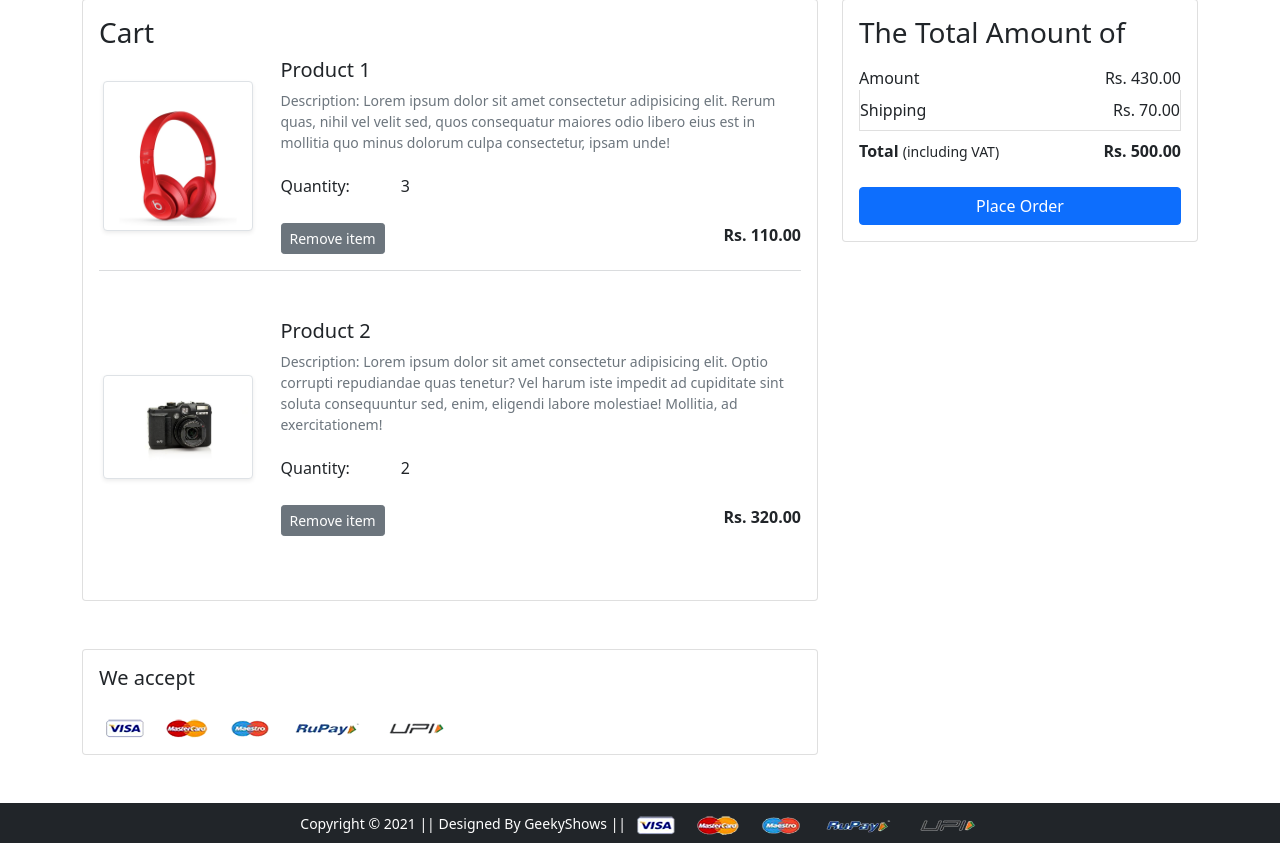
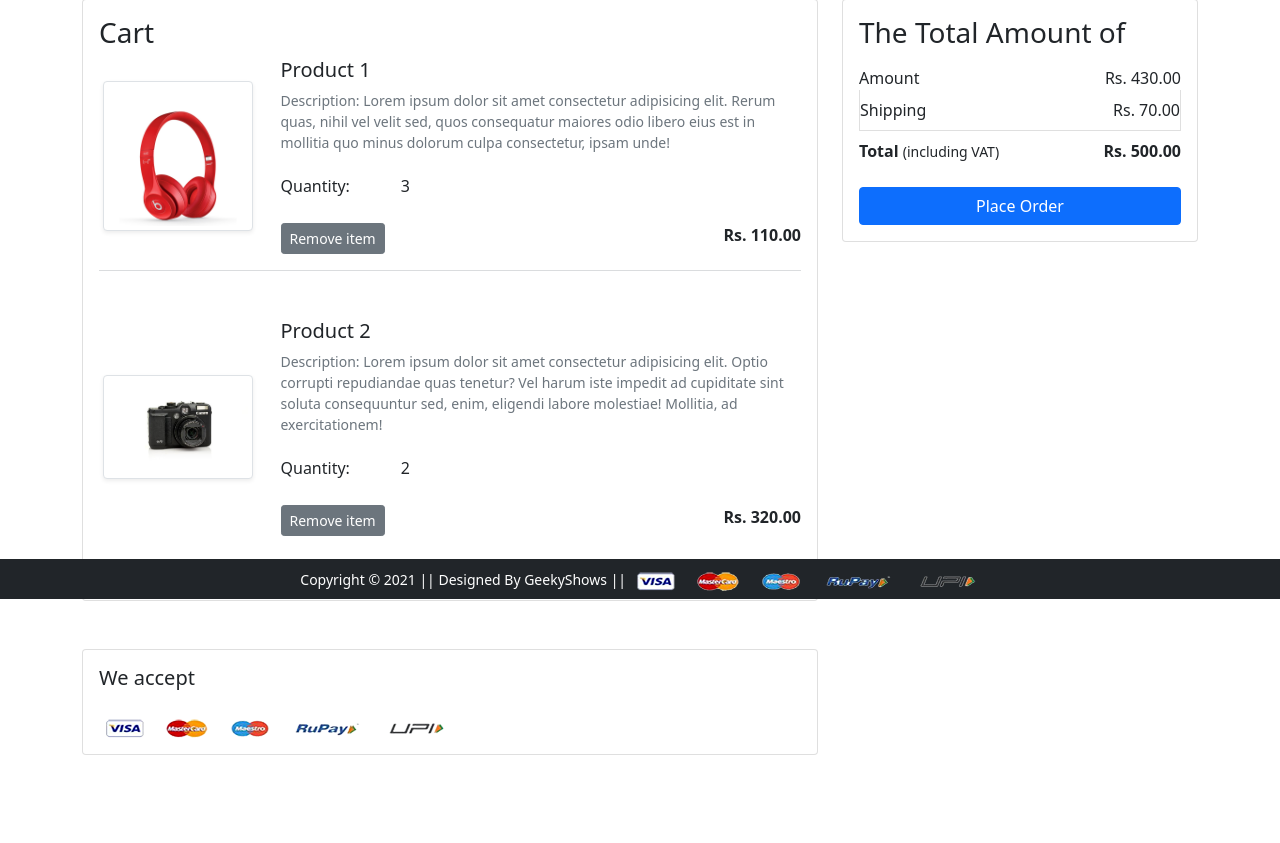
Before and after one commit to geekyshow1/shoppinglyx, a Django app: page /cart/ in a window 1280 px wide. Shown: the part 201-1044 px from the top of the page. After the commit the page ends 956 px from the top, so only its background shows below. Run offline with Django 3.2, Linux system fonts and the light colour scheme; some libraries are stand-ins or nearby versions; some web fonts are replaced.

Commit message:
Updated base.html
added class = "fixed-bottom" in footer tag to keep footer at the bottom in every pages like in orders and address page of customer

```diff
--- a/app/templates/app/base.html
+++ b/app/templates/app/base.html
@@ -88,7 +88,7 @@
     {% block main-content %} {% endblock main-content %}
 
     <!-- Start Footer -->
-    <footer class="container-fluid bg-dark text-center p-2 mt-5">
+    <footer class="container-fluid bg-dark text-center p-2 mt-5 fixed-bottom">
         <small class="text-white">Copyright &copy; 2021 || Designed By GeekyShows || </small>
         <img src="{% static 'app/images/payment.png' %}" alt="" srcset="" class="img-fluid" height="2px">
     </footer> <!-- End Footer -->
```
